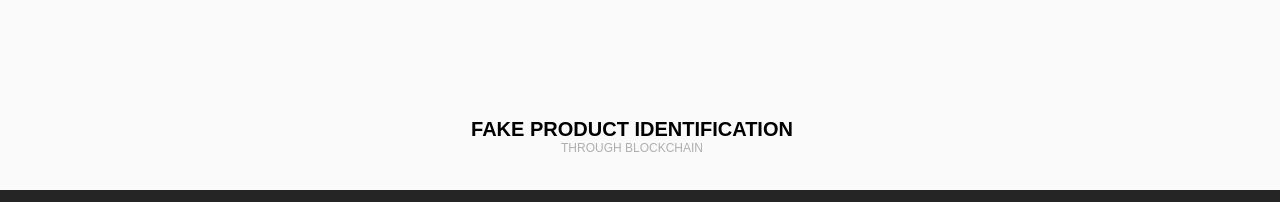
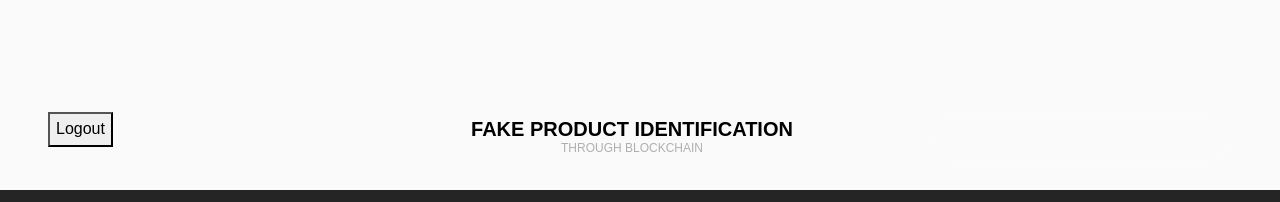
Before and after one commit to BlockChainMajorProject/ProductAssuranceIntegritySystem, a website: page src/consumer.html in a window 1280 px wide. Shown: the top 202 px of the page. Drawn offline with nearby package versions, Linux system fonts and the light colour scheme.

Commit message:
update to UI

```diff
--- a/src/consumer.html
+++ b/src/consumer.html
@@ -27,7 +27,7 @@
 				</div>
 				<div class="col-md-4 d-flex">
 					<div class="social-media">
-
+						<button id="logoutButton" style="display: none;">Logout</button>
 	        </div>
 				</div>
 			</div>
@@ -57,6 +57,19 @@
           Go to navigation bar to perform operations.
         </h3>
     </section>
+	<script>
+        // Function to handle the logout and redirection
+        const handleLogout = () => {
+            // Redirect to a certain page (e.g., index.html) upon logout
+            window.location.href = "index.html";
+        };
+
+        // Add click event to the logout button
+        const logoutButton = document.getElementById("logoutButton");
+        logoutButton.addEventListener("click", handleLogout);
+        // Show the logout button when a user is logged in
+        logoutButton.style.display = "block";
+    </script>
     <!-- END nav -->
 
   <script src="https://ajax.googleapis.com/ajax/libs/jquery/1.12.4/jquery.min.js"></script>
```
